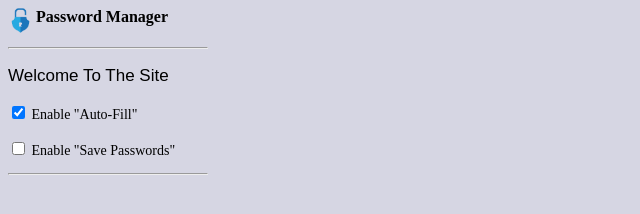
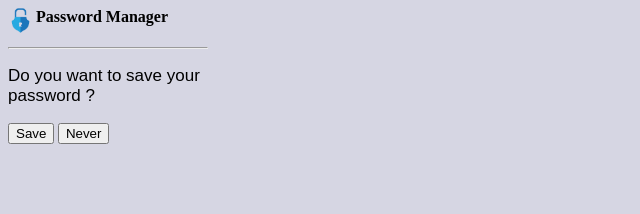
Before and after one commit to codex-iter/password-manager, a browser extension: page Extension/interface.htm in a window 1280 px wide. Shown: the whole page, without its empty margins (0-640 px from the left). Drawn offline with Linux system fonts and the light colour scheme.

Commit message:
Update interface.htm

```diff
--- a/Extension/interface.htm
+++ b/Extension/interface.htm
@@ -17,19 +17,10 @@
     </h4>
     <hr>
 <body style="background-color:rgba(9, 9, 85, 0.164);">
-    <p class="sansserif" style="font-size:17px;"> Welcome To The Site
-    <p style="font-size:14px;">
-    <label class="container">
-    <input type="checkbox" checked="checked">
-    <span class="checkmark"></span>
-    </label> Enable "Auto-Fill"
-    </br>
-    <br>
-    <label class="container">
-    <input type="checkbox">
-    <span class="checkmark"></span>
-    </label> Enable "Save Passwords" </br>
-    <hr>
-    </p>
+   <p class="sansserif" style="font-size:17px;"> Do you want to save your password ?
+        <p style="font-size:14px;">
+            <input type="button" id="save" value="Save">
+            <input type="button" id="never" value="Never">
+       </p>
 </body>
 </html>
```
